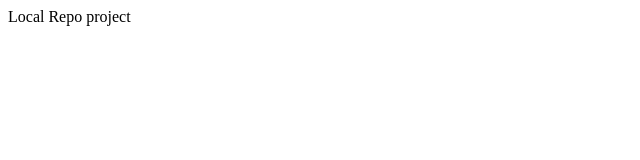
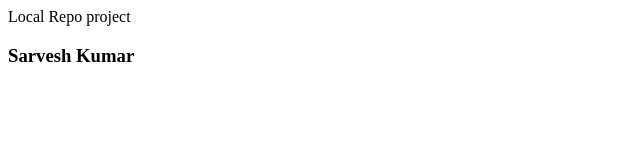
Before and after one commit to sarveshkgit/local-repo, a plain HTML site: page index.html in a window 1280 px wide. Shown: the whole page, without its empty margins (0-640 px from the left). Drawn offline with Linux system fonts and the light colour scheme.

Commit message:
change in index file

```diff
--- a/index.html
+++ b/index.html
@@ -1 +1,2 @@
 <p>Local Repo project</p>
+<h3>Sarvesh Kumar</h3>
```
